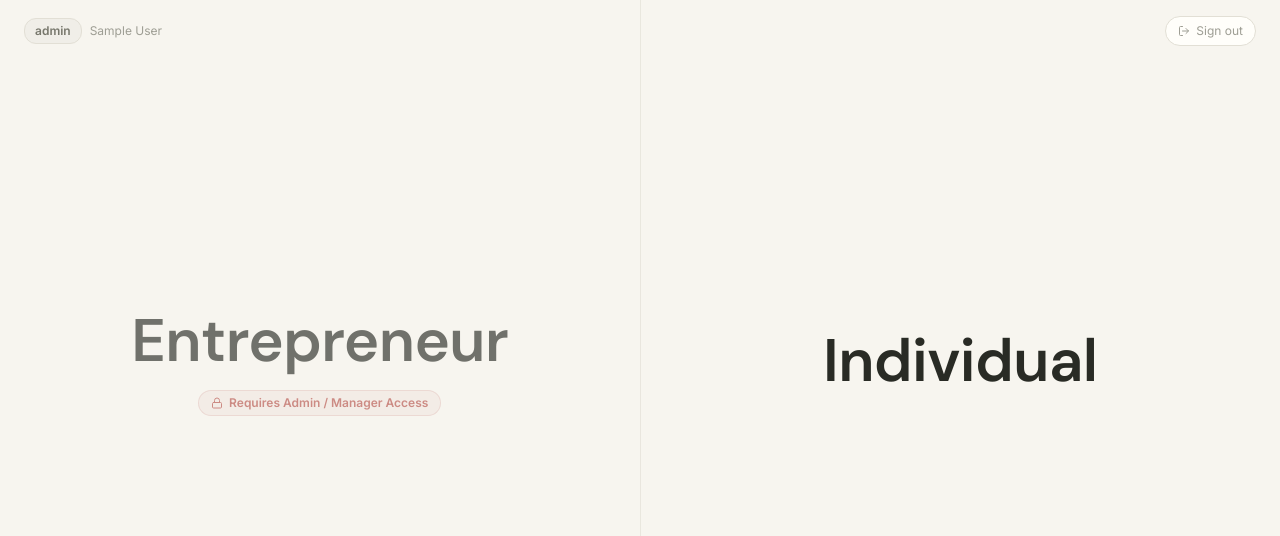
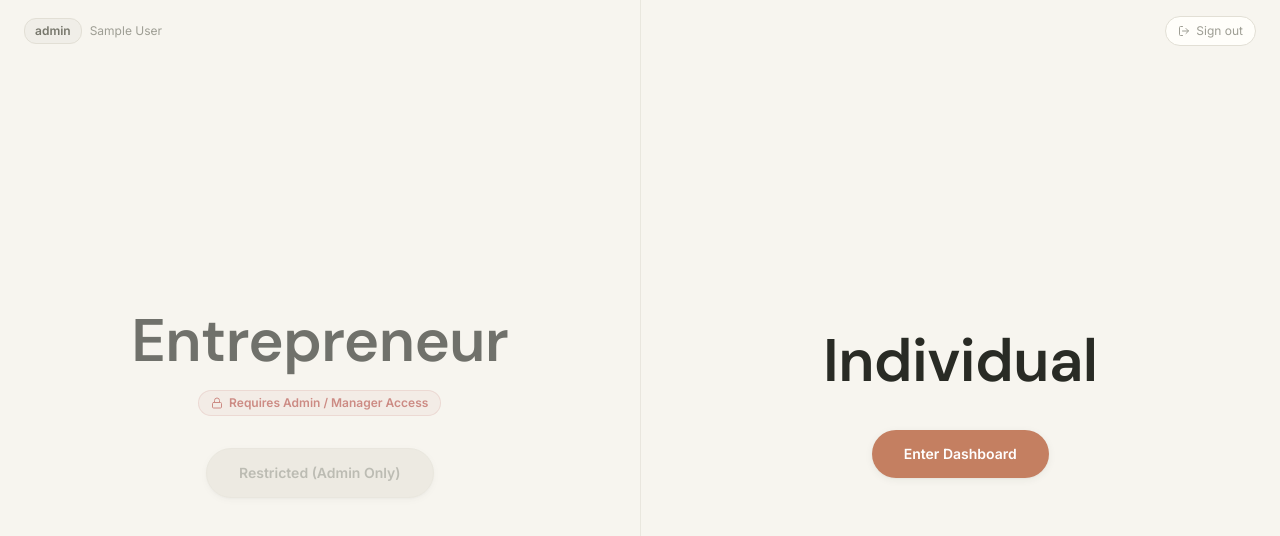
Before and after one commit to Sasukeeeeeee07/smmart_deep_work, a React (Vite) app in the folder frontend/: page /select-mode in a window 1280 px wide. Shown: the top 536 px of the page. Built offline with nearby package versions, Linux system fonts and the light colour scheme; sample sign-in values are in the browser's storage.

Commit message:
feat: remove abort counter from desk status card and show mode landing buttons always

```diff
--- a/frontend/src/pages/DeepWork.tsx
+++ b/frontend/src/pages/DeepWork.tsx
@@ -213,9 +213,7 @@ export default function DeepWorkPage() {
   const alarmCount = (currentSession?.alarmActive ? 1 : 0) + alarmLogs.length;
   const alarmDurationMinutes = alarmCount * 2; // ~2 mins per alert average
 
-  // Abort / Invalid count (from sketch: "Session Aborted: 10 Aborts -> self hibernate")
   const selectedDevice = devices.find(d => d.uid === selectedUid);
-  const invalidSessionCount = selectedDevice?.invalidSessionCount || allSessions.filter(s => s.status === 'INVALID').length || 0;
 
   // Device Online Check (active within 2 minutes)
   const isDeviceOnline = Boolean(
@@ -983,16 +981,6 @@ export default function DeepWorkPage() {
                     Max 3 Breaks (5m+)
                   </span>
                 </div>
-
-                <div className="flex items-center justify-between p-2 rounded-xl border" style={{ background: 'var(--surface-2)', borderColor: 'var(--border)' }}>
-                  <div className="flex items-center gap-2">
-                    <Shield size={15} className={invalidSessionCount > 0 ? 'text-rose-600' : 'text-slate-400'} />
-                    <span className="text-xs font-medium" style={{ color: 'var(--ink-2)' }}>Abort Counter</span>
-                  </div>
-                  <span className="font-bold text-xs" style={{ color: invalidSessionCount >= 8 ? 'var(--error)' : 'var(--ink)' }}>
-                    {invalidSessionCount} / 10 Aborts
-                  </span>
-                </div>
               </div>
             </div>
 
--- a/frontend/src/pages/SelectMode.tsx
+++ b/frontend/src/pages/SelectMode.tsx
@@ -106,28 +106,21 @@ export default function SelectMode() {
               </div>
             )}
 
-            {/* Button only visible when hovered */}
-            <div
-              className="mt-8 transition-all duration-300"
-              style={{
-                opacity: hovered === 'entrepreneur' ? 1 : 0,
-                visibility: hovered === 'entrepreneur' ? 'visible' : 'hidden',
-                transform: hovered === 'entrepreneur' ? 'translateY(0)' : 'translateY(8px)',
-                pointerEvents: hovered === 'entrepreneur' && isLeadership ? 'auto' : 'none',
-              }}
-            >
+            {/* Button always visible */}
+            <div className="mt-8">
               <button
                 onClick={(e) => {
                   e.stopPropagation();
                   handleSelect('entrepreneur');
                 }}
                 disabled={!isLeadership}
-                className="px-8 py-3.5 rounded-full font-semibold text-sm transition-transform duration-200 shadow-sm"
+                className={`px-8 py-3.5 rounded-full font-semibold text-sm transition-all duration-200 shadow-sm ${
+                  isLeadership ? 'hover:scale-105 cursor-pointer' : 'cursor-not-allowed'
+                }`}
                 style={{
                   background: isLeadership ? 'var(--forest)' : 'var(--surface-3)',
                   color: isLeadership ? '#ffffff' : 'var(--ink-4)',
                   border: isLeadership ? 'none' : '1px solid var(--border)',
-                  cursor: isLeadership ? 'pointer' : 'not-allowed',
                 }}
               >
                 {isLeadership ? 'Enter Dashboard' : 'Restricted (Admin Only)'}
@@ -158,22 +151,14 @@ export default function SelectMode() {
               Individual
             </h1>
 
-            {/* Button only visible when hovered */}
-            <div
-              className="mt-8 transition-all duration-300"
-              style={{
-                opacity: hovered === 'individual' ? 1 : 0,
-                visibility: hovered === 'individual' ? 'visible' : 'hidden',
-                transform: hovered === 'individual' ? 'translateY(0)' : 'translateY(8px)',
-                pointerEvents: hovered === 'individual' ? 'auto' : 'none',
-              }}
-            >
+            {/* Button always visible */}
+            <div className="mt-8">
               <button
                 onClick={(e) => {
                   e.stopPropagation();
                   handleSelect('individual');
                 }}
-                className="px-8 py-3.5 rounded-full font-semibold text-sm transition-transform duration-200 hover:scale-105 cursor-pointer shadow-sm"
+                className="px-8 py-3.5 rounded-full font-semibold text-sm transition-all duration-200 hover:scale-105 cursor-pointer shadow-sm"
                 style={{
                   background: 'var(--terra)',
                   color: '#ffffff',
```
